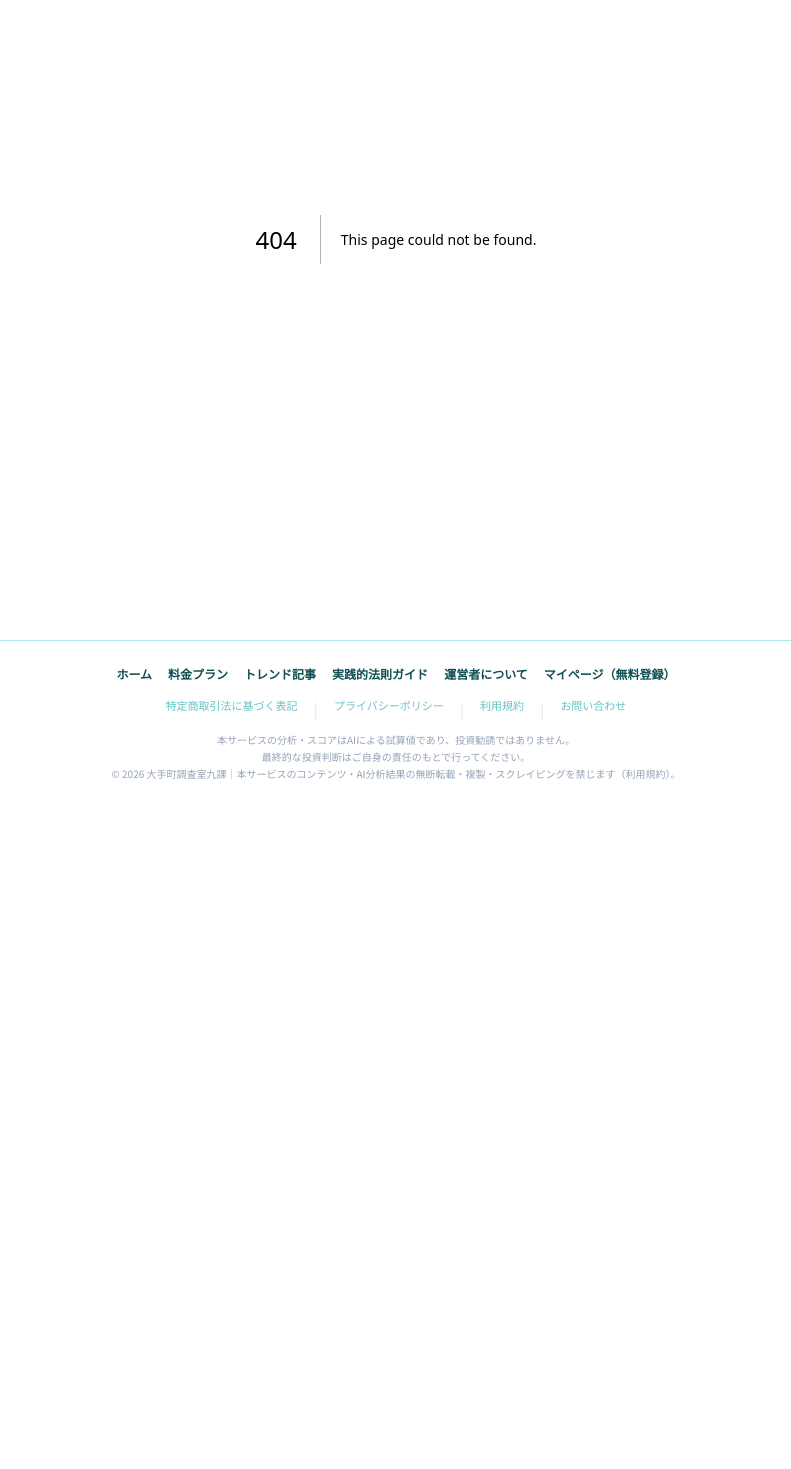
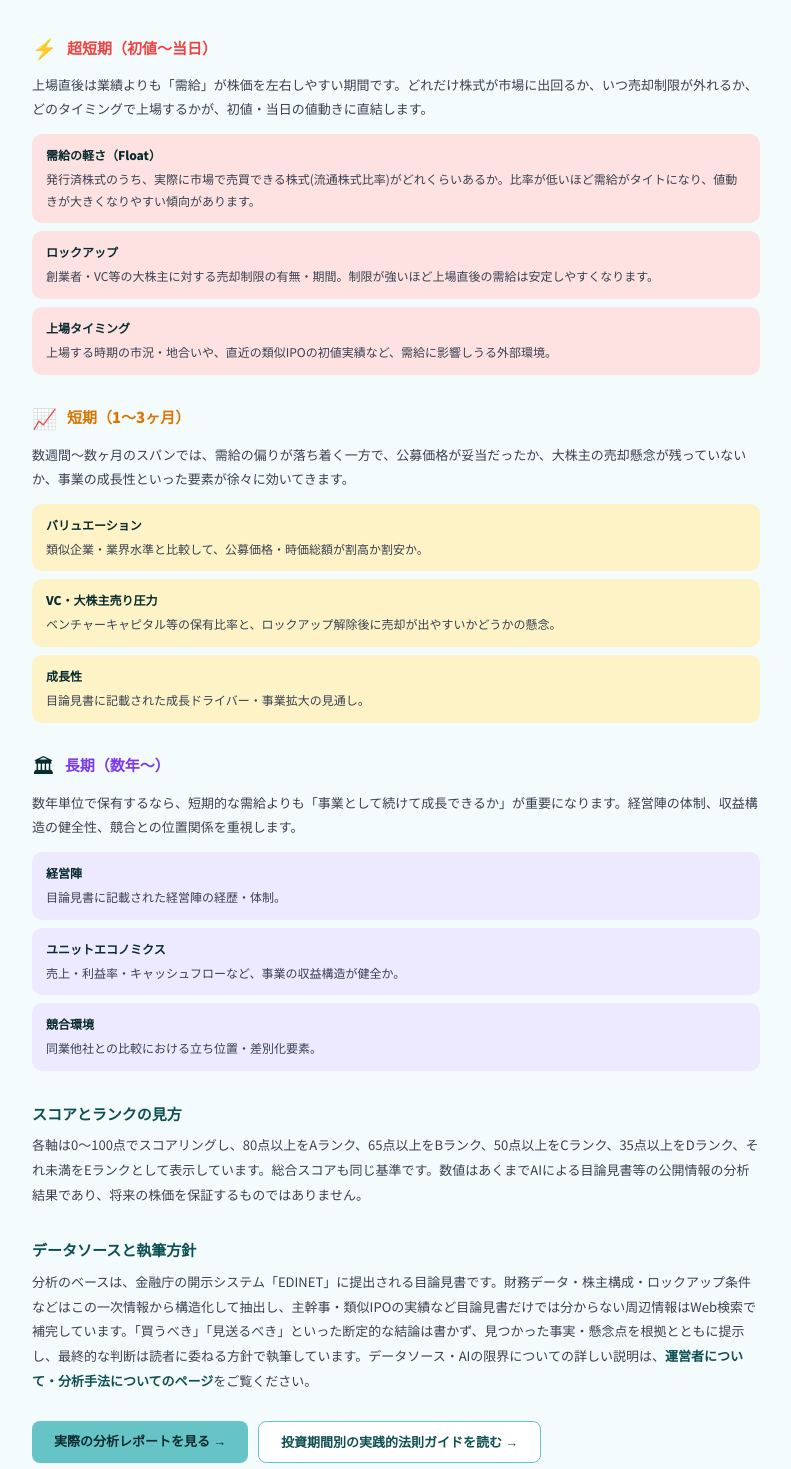
Before and after one commit to shakederice-jp/ipo-scout, a Next.js app: page /methodology in a window 1280 px wide. Before the commit this address had no page. Shown: the part 281-1750 px from the top of the page, without its empty margins (244-1035 px from the left). Before the commit the page ends 1087 px from the top, so only its background shows below. Built offline with nearby package versions, Linux system fonts and the light colour scheme.

Commit message:
9軸分析メソッド専用ページを新設(AI生成コンテンツの差別化強化)

```diff
--- a/src/app/about/page.tsx
+++ b/src/app/about/page.tsx
@@ -62,7 +62,8 @@ export default function AboutPage() {
         </ul>
         <p style={S.p}>
           これらはすべて目論見書に記載された数値・事実と、公開されている市場情報にもとづくAIの試算・評価であり、
-          運営者独自の非公開情報や内部情報を用いたものではありません。
+          運営者独自の非公開情報や内部情報を用いたものではありません。なぜ投資期間ごとに評価軸を分けているのか、各軸が何を見ているのかは、
+          <a href="/methodology" style={{ color: "#0d4f52", fontWeight: 700 }}>9軸分析メソッドのページ</a>で詳しく解説しています。
         </p>
 
         <h2 style={S.h2}>AIによる分析の限界について</h2>
--- /dev/null
+++ b/src/app/methodology/page.tsx
@@ -0,0 +1,119 @@
+import type { Metadata } from "next";
+import Link from "next/link";
+
+// 2026/9/14新設(追記⑮、AI生成コンテンツのSEO対策): Googleの公式見解は
+// 「AI生成そのものはマイナス評価の対象ではなく、価値を生まない大量生成
+// (scaled content abuse)が問題」というもの。このサイトの最大の差別化要素は、
+// 投資期間(超短期・短期・長期)ごとに評価軸を分ける「9軸分析」という独自の
+// フレームワークであり、これを深く解説する専用ページを新設することで、
+// 「他にはない独自の視点」をGoogle・読者の双方に伝える狙い。
+// 内容はsrc/app/api/axes/route.tsのAXIS_CONFIG・AXIS_NAMES・gradeFromScoreを
+// そのまま根拠にしており、実際の分析ロジックと食い違う説明は書いていない。
+export const metadata: Metadata = {
+  title: "9軸分析メソッドとは｜投資期間別スコアリングの仕組み｜大手町調査室九課",
+  description: "大手町調査室九課のIPO分析は、超短期・短期・長期の3つの投資期間ごとに3つずつ、計9つの評価軸でスコアリングします。9軸分析メソッドの考え方と各軸の意味を解説します。",
+  alternates: { canonical: "https://ipo.finance-tower.com/methodology" },
+};
+
+const S = {
+  wrap: { maxWidth: 760, margin: "0 auto", padding: "32px 16px 64px", fontFamily: "'Noto Sans JP',sans-serif" } as React.CSSProperties,
+  h1:   { fontSize: 22, fontWeight: 900, color: "#082b2e", marginBottom: 12, paddingBottom: 12, borderBottom: "2px solid #b3e8ea" } as React.CSSProperties,
+  lead: { fontSize: 13, color: "#374151", lineHeight: 1.9, marginBottom: 28 } as React.CSSProperties,
+  h2:   { fontSize: 15, fontWeight: 900, color: "#0d4f52", marginTop: 32, marginBottom: 8 } as React.CSSProperties,
+  p:    { fontSize: 13, color: "#374151", lineHeight: 1.9, marginBottom: 12 } as React.CSSProperties,
+  note: { marginTop: 32, fontSize: 11, color: "#94a3b8", lineHeight: 1.8 } as React.CSSProperties,
+};
+
+const GROUPS = [
+  {
+    key: "ultra_short",
+    icon: "⚡",
+    label: "超短期（初値〜当日）",
+    color: "#ef4444",
+    bg: "#fee2e2",
+    why: "上場直後は業績よりも「需給」が株価を左右しやすい期間です。どれだけ株式が市場に出回るか、いつ売却制限が外れるか、どのタイミングで上場するかが、初値・当日の値動きに直結します。",
+    axes: [
+      { name: "需給の軽さ（Float）", desc: "発行済株式のうち、実際に市場で売買できる株式(流通株式比率)がどれくらいあるか。比率が低いほど需給がタイトになり、値動きが大きくなりやすい傾向があります。" },
+      { name: "ロックアップ", desc: "創業者・VC等の大株主に対する売却制限の有無・期間。制限が強いほど上場直後の需給は安定しやすくなります。" },
+      { name: "上場タイミング", desc: "上場する時期の市況・地合いや、直近の類似IPOの初値実績など、需給に影響しうる外部環境。" },
+    ],
+  },
+  {
+    key: "short",
+    icon: "📈",
+    label: "短期（1〜3ヶ月）",
+    color: "#d97706",
+    bg: "#fef3c7",
+    why: "数週間〜数ヶ月のスパンでは、需給の偏りが落ち着く一方で、公募価格が妥当だったか、大株主の売却懸念が残っていないか、事業の成長性といった要素が徐々に効いてきます。",
+    axes: [
+      { name: "バリュエーション", desc: "類似企業・業界水準と比較して、公募価格・時価総額が割高か割安か。" },
+      { name: "VC・大株主売り圧力", desc: "ベンチャーキャピタル等の保有比率と、ロックアップ解除後に売却が出やすいかどうかの懸念。" },
+      { name: "成長性", desc: "目論見書に記載された成長ドライバー・事業拡大の見通し。" },
+    ],
+  },
+  {
+    key: "long",
+    icon: "🏛",
+    label: "長期（数年〜）",
+    color: "#7c3aed",
+    bg: "#ede9fe",
+    why: "数年単位で保有するなら、短期的な需給よりも「事業として続けて成長できるか」が重要になります。経営陣の体制、収益構造の健全性、競合との位置関係を重視します。",
+    axes: [
+      { name: "経営陣", desc: "目論見書に記載された経営陣の経歴・体制。" },
+      { name: "ユニットエコノミクス", desc: "売上・利益率・キャッシュフローなど、事業の収益構造が健全か。" },
+      { name: "競合環境", desc: "同業他社との比較における立ち位置・差別化要素。" },
+    ],
+  },
+];
+
+export default function MethodologyPage() {
+  return (
+    <div style={{ backgroundColor: "#f4fbfc", minHeight: "100vh" }}>
+      <div style={S.wrap}>
+        <h1 style={S.h1}>9軸分析メソッドとは</h1>
+        <p style={S.lead}>
+          IPO投資は、初値だけを狙う人もいれば、数年単位でじっくり保有する人もいます。同じ銘柄でも「いつまで持つか」によって注目すべきポイントはまったく異なるため、大手町調査室九課では、投資期間を<strong>超短期・短期・長期</strong>の3つに分け、それぞれに3つずつ、合計<strong>9つの評価軸</strong>でスコアリングする「9軸分析」という独自のフレームワークを採用しています。
+        </p>
+
+        {GROUPS.map((g) => (
+          <div key={g.key} style={{ marginBottom: 28 }}>
+            <div style={{ display: "flex", alignItems: "center", gap: 10, marginBottom: 10 }}>
+              <span style={{ fontSize: 20 }}>{g.icon}</span>
+              <h2 style={{ ...S.h2, margin: 0, color: g.color }}>{g.label}</h2>
+            </div>
+            <p style={S.p}>{g.why}</p>
+            <div style={{ display: "flex", flexDirection: "column", gap: 8 }}>
+              {g.axes.map((a) => (
+                <div key={a.name} style={{ backgroundColor: g.bg, borderRadius: 10, padding: "12px 14px" }}>
+                  <div style={{ fontSize: 12, fontWeight: 900, color: "#082b2e", marginBottom: 4 }}>{a.name}</div>
+                  <div style={{ fontSize: 12, color: "#374151", lineHeight: 1.8 }}>{a.desc}</div>
+                </div>
+              ))}
+            </div>
+          </div>
+        ))}
+
+        <h2 style={S.h2}>スコアとランクの見方</h2>
+        <p style={S.p}>
+          各軸は0〜100点でスコアリングし、80点以上をAランク、65点以上をBランク、50点以上をCランク、35点以上をDランク、それ未満をEランクとして表示しています。総合スコアも同じ基準です。数値はあくまでAIによる目論見書等の公開情報の分析結果であり、将来の株価を保証するものではありません。
+        </p>
+
+        <h2 style={S.h2}>データソースと執筆方針</h2>
+        <p style={S.p}>
+          分析のベースは、金融庁の開示システム「EDINET」に提出される目論見書です。財務データ・株主構成・ロックアップ条件などはこの一次情報から構造化して抽出し、主幹事・類似IPOの実績など目論見書だけでは分からない周辺情報はWeb検索で補完しています。「買うべき」「見送るべき」といった断定的な結論は書かず、見つかった事実・懸念点を根拠とともに提示し、最終的な判断は読者に委ねる方針で執筆しています。データソース・AIの限界についての詳しい説明は、<Link href="/about" style={{ color: "#0d4f52", fontWeight: 700 }}>運営者について・分析手法についてのページ</Link>をご覧ください。
+        </p>
+
+        <div style={{ marginTop: 28, display: "flex", gap: 10, flexWrap: "wrap" as const }}>
+          <Link href="/" style={{ display: "inline-block", padding: "10px 22px", backgroundColor: "#66c3c6", color: "#082b2e", borderRadius: 8, fontWeight: 800, fontSize: 13, textDecoration: "none" }}>
+            実際の分析レポートを見る →
+          </Link>
+          <Link href="/ipo-guide" style={{ display: "inline-block", padding: "10px 22px", backgroundColor: "white", color: "#0d4f52", border: "1px solid #66c3c6", borderRadius: 8, fontWeight: 800, fontSize: 13, textDecoration: "none" }}>
+            投資期間別の実践的法則ガイドを読む →
+          </Link>
+        </div>
+
+        <p style={S.note}>最終更新：2026年9月</p>
+      </div>
+    </div>
+  );
+}
--- a/src/app/sitemap.ts
+++ b/src/app/sitemap.ts
@@ -32,6 +32,8 @@ export default async function sitemap() {
     { url: `${baseUrl}/ipo-guide`, lastModified: new Date(), changeFrequency: "monthly" as const, priority: 0.7 },
     // 2026/9/14追加: E-E-A-T対策として新設した「運営者について・分析手法について」ページ
     { url: `${baseUrl}/about`, lastModified: new Date(), changeFrequency: "monthly" as const, priority: 0.7 },
+    // 2026/9/14追加: 「9軸分析メソッド」専用ページ(AI生成コンテンツの差別化要素強化)
+    { url: `${baseUrl}/methodology`, lastModified: new Date(), changeFrequency: "monthly" as const, priority: 0.7 },
     { url: `${baseUrl}/guide`, lastModified: new Date(), changeFrequency: "monthly" as const, priority: 0.8 },
     { url: `${baseUrl}/contact`, lastModified: new Date(), changeFrequency: "monthly" as const, priority: 0.5 },
     { url: `${baseUrl}/tokushoho`, lastModified: new Date(), changeFrequency: "yearly" as const, priority: 0.3 },
--- a/src/components/AnalysisClient.tsx
+++ b/src/components/AnalysisClient.tsx
@@ -1709,6 +1709,11 @@ export default function AnalysisClient({company,initialAnalysis,visualizationDat
               </div>
             ))}
           </div>
+          {/* 2026/9/14追加: この9軸がなぜ・どう分かれているかを説明する専用ページへの導線。
+              まさに9軸が表示されているこの場所からのリンクが最も文脈に合う。 */}
+          <a href="/methodology" style={{display:"block",marginTop:10,fontSize:10,color:"#66c3c6",textDecoration:"none"}}>
+            この9軸の見方・分け方を詳しく見る →
+          </a>
         </Card>
         <BeginnerCaption level={level} text="株価が「割安か割高か」を判断するための指標（PER・PBR・時価総額など）をまとめた表です。"/>
         {visualizationData && <ValuationTable vizData={visualizationData} />}
--- a/src/components/Footer.tsx
+++ b/src/components/Footer.tsx
@@ -27,6 +27,8 @@ export default function Footer() {
             導線。法的表記の行(下)ではなく、この主要リンク行に置くことで信頼性シグナルとしての
             露出を優先した。 */}
         <a href="/about" style={{ fontSize: 12, fontWeight: 700, color: "#0d4f52", textDecoration: "none", whiteSpace: "nowrap" as const }}>運営者について</a>
+        {/* 2026/9/14新設: 9軸分析メソッドの専用ページへの導線 */}
+        <a href="/methodology" style={{ fontSize: 12, fontWeight: 700, color: "#0d4f52", textDecoration: "none", whiteSpace: "nowrap" as const }}>9軸分析メソッド</a>
         {/* 2026/9/12改修: 「マイページ」だけだと、押した先で急に「ログインが必要」と
             出るまで無料か有料か分からなかったため、無料で登録できることを明示
             (サイト全体のフリー/有料導線見直しの一環)。 */}
```
